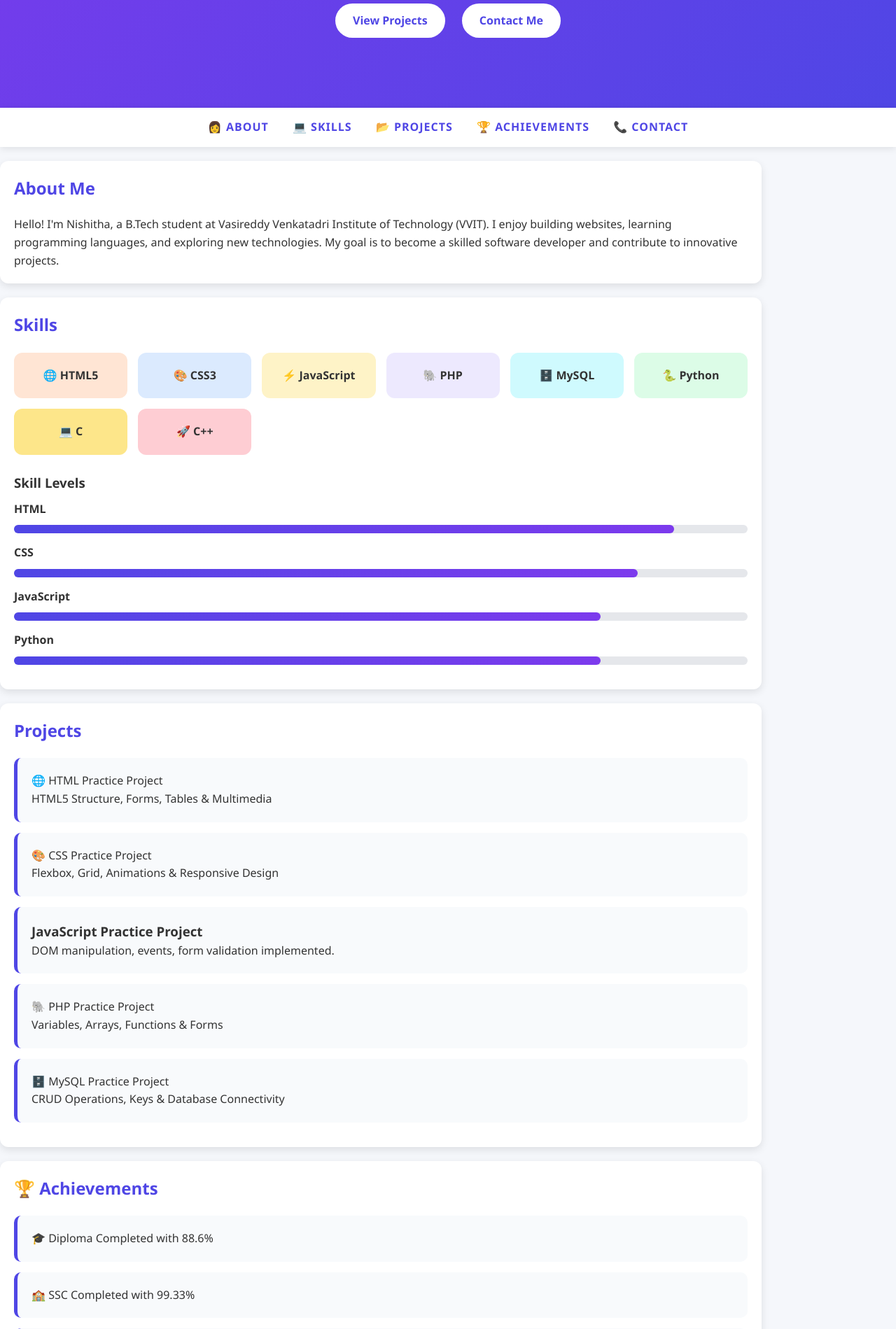
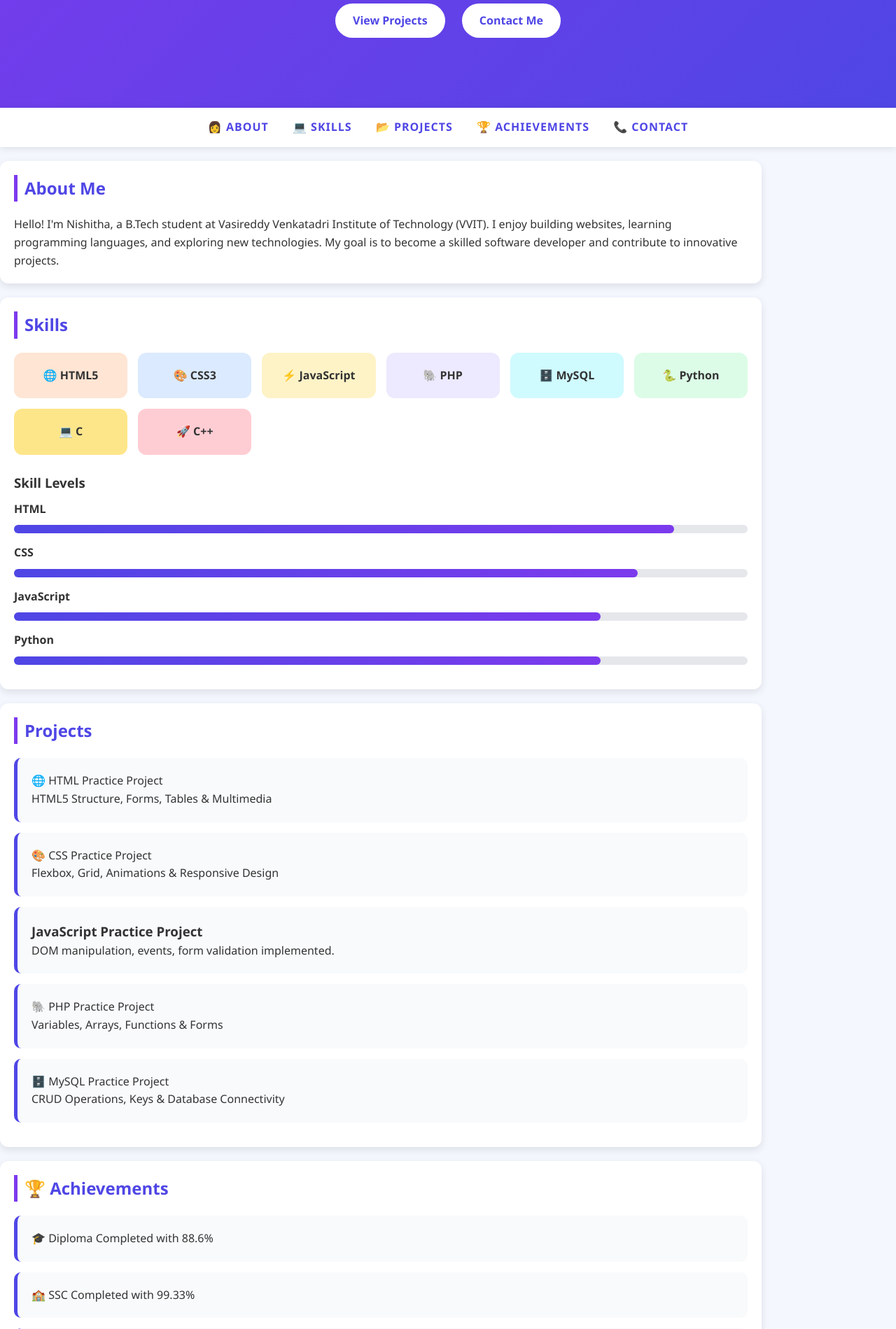
Before and after one commit to Nishitha135/ApexPlanet-Task1, a PHP site: page / in a window 1280 px wide. Shown: the part 411-2310 px from the top of the page at 70% size. Run offline with PHP 8.4, Linux system fonts and the light colour scheme.

Commit message:
Final UI polish and color improvements

```diff
--- a/portfolio.css
+++ b/portfolio.css
@@ -272,3 +272,16 @@ section{
         grid-template-columns: repeat(2, 1fr);
     }
 }
+body{
+    background: #f5f7ff;
+}
+
+h2{
+    color: #4f46e5;
+    border-left: 5px solid #7c3aed;
+    padding-left: 10px;
+}
+
+button{
+    border-radius: 8px;
+}
```
